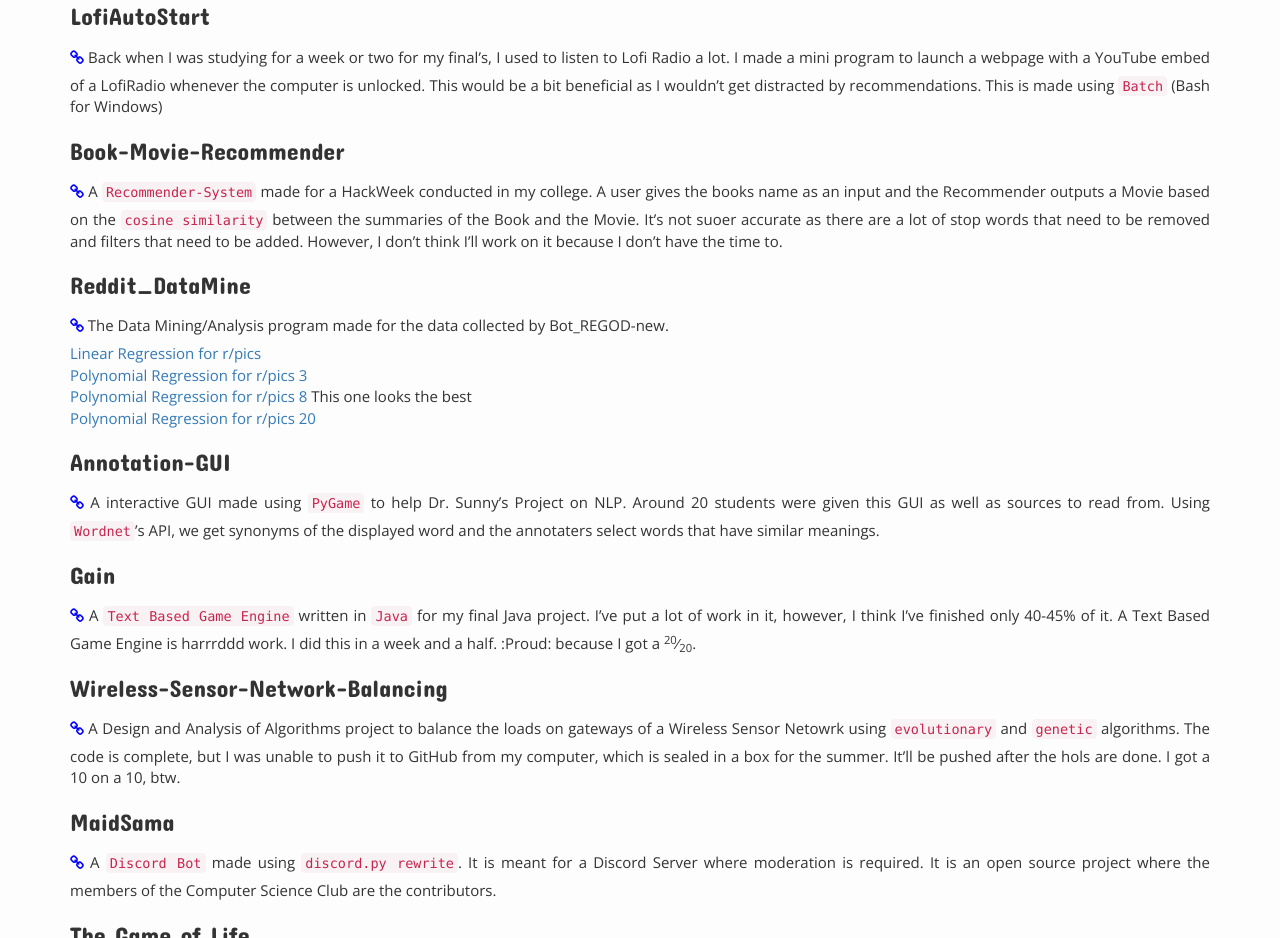
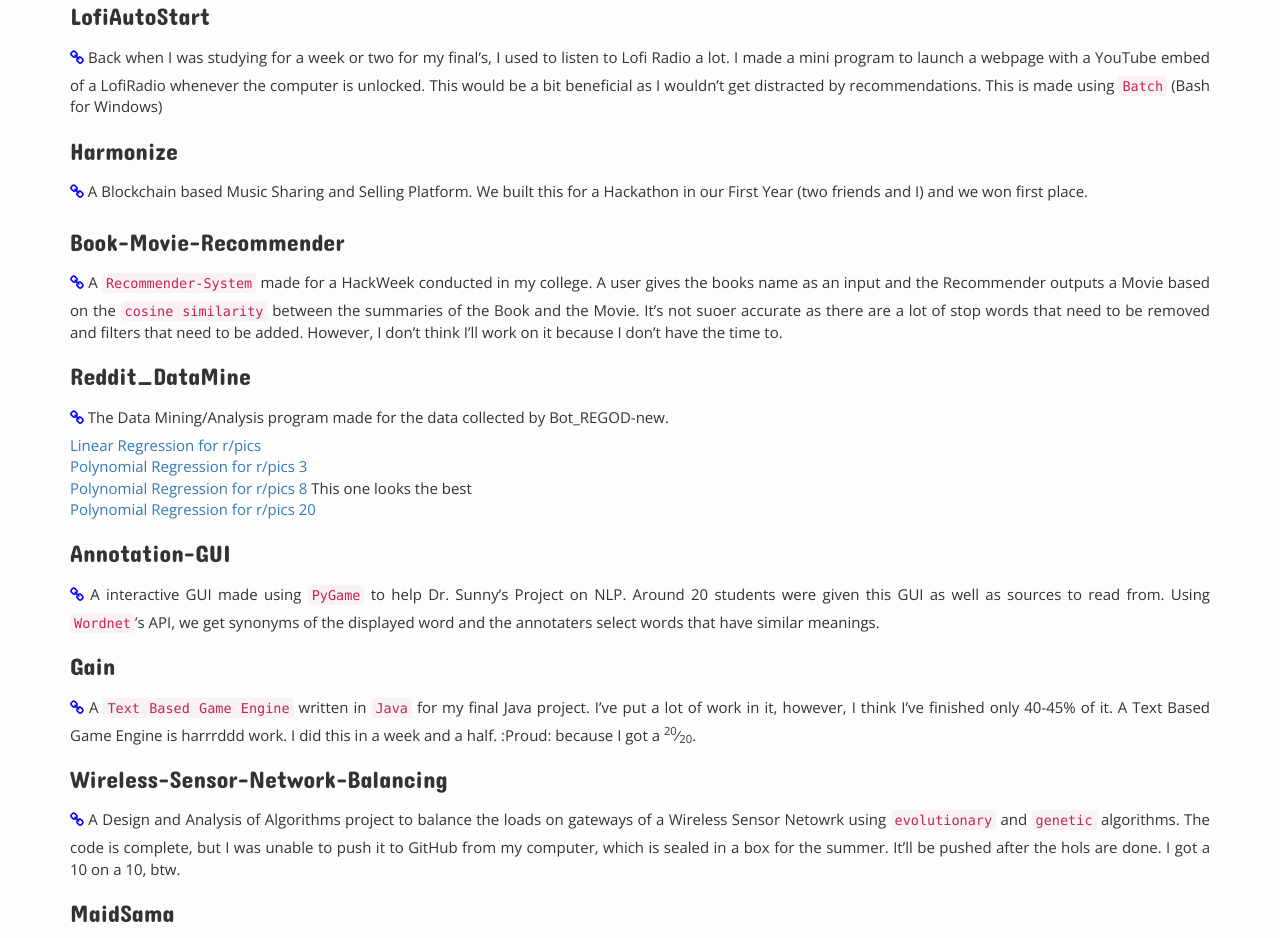
Before and after one commit to IceCereal/IceCereal.github.io, a plain HTML site: page projects/index.html in a window 1280 px wide. Shown: the part 868-1806 px from the top of the page. Drawn offline with nearby package versions, Linux system fonts and the light colour scheme; files that its build step writes are made by us from their sources.

Commit message:
Add Harmonize

```diff
--- a/projects/index.html
+++ b/projects/index.html
@@ -132,6 +132,10 @@
 
 <p><a href="https://github.com/IceCereal/LofiAutoStart"><i style="margin-left:0em;margin-right:0em;color:blue;" class="fa fa-link fa-1x;"></i></a> Back when I was studying for a week or two for my final&rsquo;s, I used to listen to Lofi Radio a lot. I made a mini program to launch a webpage with a YouTube embed of a LofiRadio whenever the computer is unlocked. This would be a bit beneficial as I wouldn&rsquo;t get distracted by recommendations. This is made using <code>Batch</code> (Bash for Windows)</p>
 
+<h3 id="harmonize">Harmonize</h3>
+
+<p><a href="https://github.com/Rochan-A/Harmonize"><i style="margin-left:0em;margin-right:0em;color:blue;" class="fa fa-link fa-1x;"></i></a> A Blockchain based Music Sharing and Selling Platform. We built this for a Hackathon in our First Year (two friends and I) and we won first place.</p>
+
 <h3 id="book-movie-recommender">Book-Movie-Recommender</h3>
 
 <p><a href="https://github.com/IceCereal/Book-Movie-Recommender"><i style="margin-left:0em;margin-right:0em;color:blue;" class="fa fa-link fa-1x;"></i></a> A <code>Recommender-System</code> made for a HackWeek conducted in my college. A user gives the books name as an input and the Recommender outputs a Movie based on the <code>cosine similarity</code> between the summaries of the Book and the Movie. It&rsquo;s not suoer accurate as there are a lot of stop words that need to be removed and filters that need to be added. However, I don&rsquo;t think I&rsquo;ll work on it because I don&rsquo;t have the time to.</p>
```
